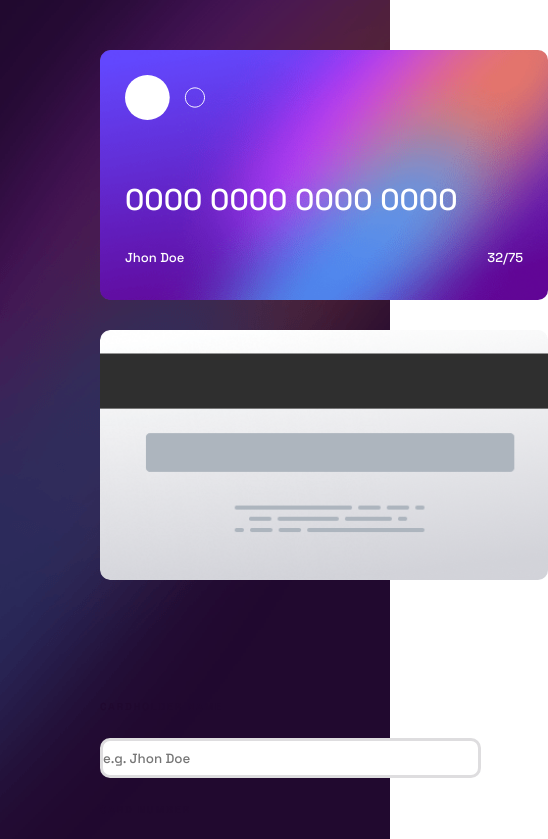
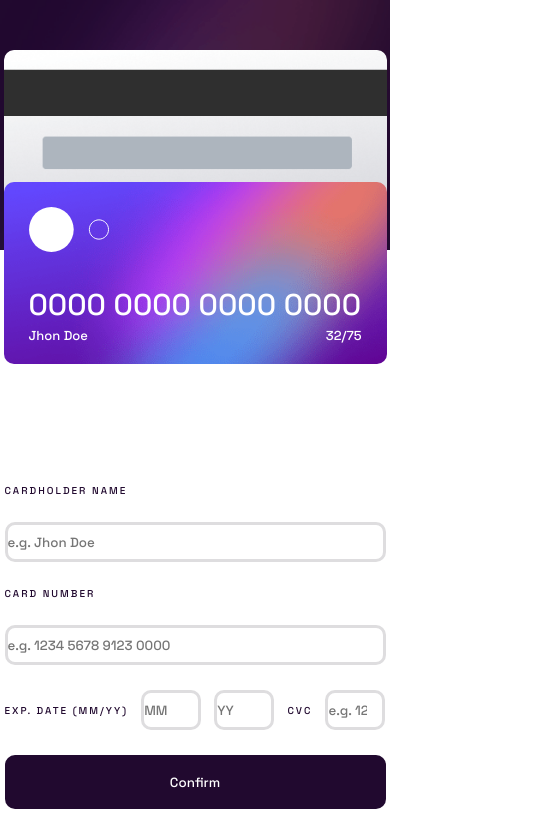
Before and after one commit to JsCodeDevlopment/Card-Validation, a React (Vite) app: page / in a window 390 px wide. Shown: the top 839 px of the page, 548 px wide, since content can reach past the window. Built offline with nearby package versions, Linux system fonts and the light colour scheme.

Commit message:
add: initial responsive

```diff
--- a/src/App.tsx
+++ b/src/App.tsx
@@ -46,7 +46,7 @@ export function App() {
         </CardsDiv>
         <FormDiv>
           <FormText>CARDHOLDER NAME</FormText>
-          <GenericInput type="text" placeholder="e.g. Jhon Doe" />
+          <GenericInput type="text" value={""} placeholder="e.g. Jhon Doe" />
           <FormText>CARD NUMBER</FormText>
           <GenericInput
             type="number"
@@ -56,10 +56,10 @@ export function App() {
           />
           <FormDateDiv>
             <FormText>EXP. DATE (MM/YY)</FormText>
-            <LittleInput type="number" placeholder="MM" />
-            <LittleInput type="number" placeholder="YY" />
+            <LittleInput type="number" value={""} placeholder="MM" />
+            <LittleInput type="number" value={""} placeholder="YY" />
             <FormText>CVC</FormText>
-            <LittleInput type="number" placeholder="e.g. 123" />
+            <LittleInput type="number" value={""} placeholder="e.g. 123" />
           </FormDateDiv>
           <Button>Confirm</Button>
         </FormDiv>
--- a/src/Components/Cards.ts
+++ b/src/Components/Cards.ts
@@ -18,6 +18,13 @@ export const FirstCard = styled.div<CardProps>`
     background-size: cover;
     border-radius: 1rem;
     align-self: flex-end;
+    @media (max-width: 1310px) {
+      width: 38.3rem;
+      height: 18.2rem;
+      gap: 0.3rem;
+      align-self: flex-start;
+      margin-top: -5rem;
+    }
   `}
 `;
 export const NameAndDateDiv = styled.div`
@@ -37,5 +44,10 @@ export const BackCard = styled.div<CardProps>`
     background-size: cover;
     border-radius: 1rem;
     align-self: flex-start;
+    @media (max-width: 1310px) {
+      width: 38.3rem;
+      height: 18.2rem;
+      align-self: flex-end;
+    }
   `}
 `;
--- a/src/Styles/StructureStyles.ts
+++ b/src/Styles/StructureStyles.ts
@@ -1,4 +1,5 @@
 import styled, { css } from "styled-components";
+import { Imagens } from "./Images";
 type MainPageProps = {
   Bg: string;
 };
@@ -6,12 +7,18 @@ export const MainPage = styled.main<MainPageProps>`
   ${({ Bg }) => css`
     display: flex;
     width: 100%;
-    height: 100vh;
     padding: 5rem 10rem;
     gap: 12rem;
     flex-wrap: wrap;
     background-image: url(${Bg});
     background-repeat: no-repeat;
+    @media (max-width: 1310px) {
+      background-image: url(${Imagens.BgOfMobile});
+      background-repeat: no-repeat;
+      background-size: contain;
+      align-items: center;
+      justify-content: center;
+    }
   `}
 `;
 
@@ -20,25 +27,31 @@ export const CardsDiv = styled.section`
     display: flex;
     flex-direction: column;
     width: 60rem;
-    flex-wrap: wrap-reverse;
     gap: 3rem;
     justify-content: space-between;
+    @media (max-width: 1310px) {
+      flex-direction: column-reverse;
+      gap: 0;
+    }
   `}
 `;
 
 export const FormDiv = styled.div`
-${()=>css`
+  ${() => css`
     display: flex;
     flex-direction: column;
     gap: 2.5rem;
     justify-content: center;
     width: 39rem;
-`}
-`
+    @media (max-width: 1310px) {
+      padding-bottom: 3rem;
+    }
+  `}
+`;
 export const FormDateDiv = styled.div`
-${()=>css`
+  ${() => css`
     display: flex;
     align-items: center;
     justify-content: space-between;
-`}
-`
+  `}
+`;
```
